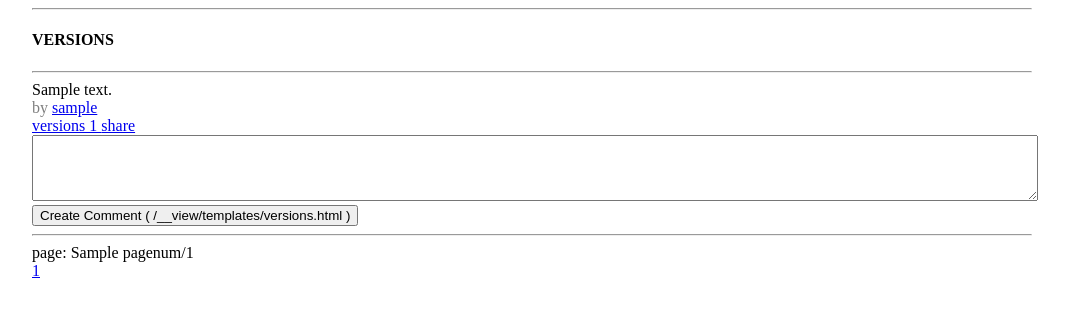
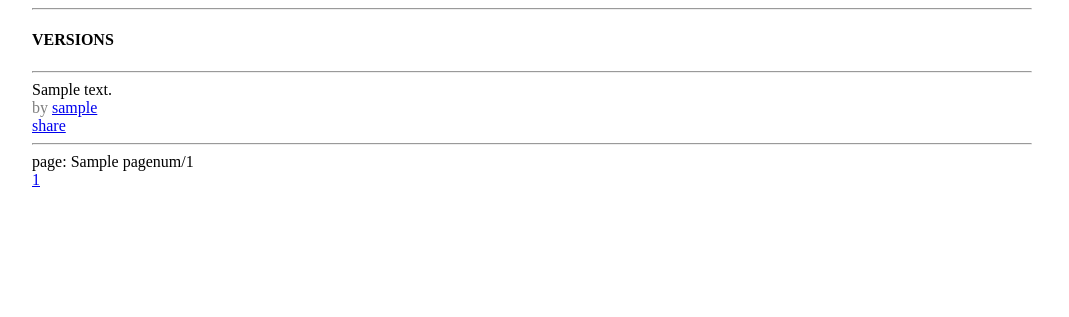
Before and after one commit to rafalbraun/myquora, a Flask app: template templates/versions.html in a window 1280 px wide. Shown: the part 26-343 px from the top of the page, without its empty margins (108-1177 px from the left). Run offline with Flask 3, Linux system fonts and the light colour scheme; the template is opened without the code that fills it: most values are stand-ins (such as "Sample title", 1, 10 or a date in 2020).

Commit message:
added handling last page on paged posts view

```diff
--- a/app.py
+++ b/app.py
@@ -194,11 +194,12 @@ def posts():
 
 @app.route("/post_paged/<int:root_id>", methods=["GET"])
 def post_paged_view(root_id):
-	pagenum = request.args.get('page', default=1, type=int)
-	offset = (pagenum-1) * page_size
 	with sqlite3.connect(dbname) as conn:
 		cursor = conn.cursor()
 		count = cursor.execute(QUERY_COUNT_POST_COMMENTS, (root_id,)).fetchone()[0]
+		last_page = math.ceil(count/page_size)
+		pagenum = request.args.get('page', default=last_page, type=int)
+		offset = (pagenum-1) * page_size
 		rows = cursor.execute(QUERY_SELECT_POST_COMMENTS, (root_id,page_size,offset,root_id)).fetchall()
 		posts, page_count, page_range = pagination(count, rows)
 		return render_template("post_paged.html", root_id=root_id, posts=posts, page_count=page_count, pagenum=pagenum, page_range=page_range)
--- /dev/null
+++ b/templates/just_post_no_comment.html
@@ -0,0 +1,8 @@
+<div class="post" id="{{post.post_id}}">
+    <div class="preformatted">{{ post.content }}</div>
+    <div class="author" style="color: grey;">by
+        <a href="/user/posts/{{ post.username }}">{{ post.username }}</a>
+    </div>
+
+    <a href="#{{post.post_id}}">share</a>
+</div>
--- a/templates/versions.html
+++ b/templates/versions.html
@@ -9,7 +9,7 @@ to not make unnecessary just_post_no_comment.html only for versions view I just
 
 	{% for post in posts %}
 		{% with post=post %}
-		    {% include "just_post.html" %}
+		    {% include "just_post_no_comment.html" %}
 		{% endwith %}
 		<hr>
 	{% endfor %}
```
